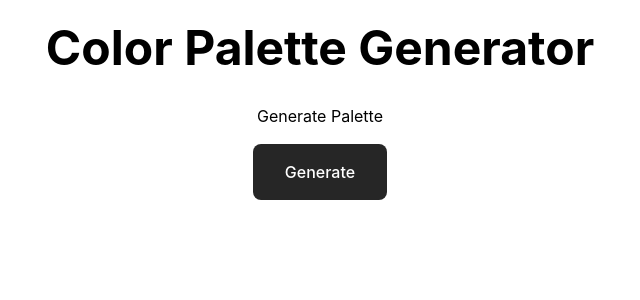
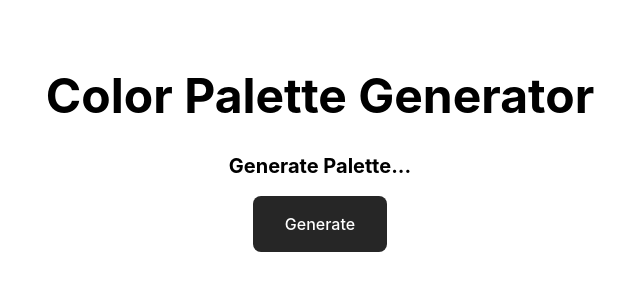
Before and after one commit to wilocdev/color-palette-generator, a React (Vite) app: page / in a window 1280 px wide. Shown: the top 300 px of the page, without its empty margins (320-960 px from the left). Built offline with nearby package versions, Linux system fonts and the light colour scheme; no server answers.

Commit message:
Change to the App component: the hero section was moved and is now displayed.

```diff
--- a/src/App.tsx
+++ b/src/App.tsx
@@ -1,4 +1,4 @@
-import { ReloadIcon } from './components/icons/Reload'
+import { Hero } from './components/Hero'
 import { usePaletteGenerator } from './hooks/usePaletteGenerator'
 
 function App() {
@@ -6,44 +6,7 @@ function App() {
 
   return (
     <div style={paletteStyles}>
-      <h1 className="text-5xl font-bold text-center mt-6">
-        Color Palette Generator
-      </h1>
-      <div className="flex flex-col gap-4 items-center mt-8">
-        <div>
-          {!palette ? (
-            <p>Generate Palette</p>
-          ) : (
-            <div className="flex items-center justify-center gap-4">
-              <button className="py-4 w-30 rounded-lg bg-background text-accent">
-                {palette[0]}
-              </button>
-              <button className="py-4 w-30 rounded-lg bg-accent">
-                {palette[1]}
-              </button>
-              <button className="py-4 w-30 rounded-lg bg-primary">
-                {palette[2]}
-              </button>
-              <button className="py-4 w-30 rounded-lg bg-secondary">
-                {palette[3]}
-              </button>
-            </div>
-          )}
-        </div>
-        <button
-          onClick={generate}
-          disabled={loading}
-          className="bg-neutral-800 text-white rounded-lg py-4 px-8 font-medium cursor-pointer transition-all hover:bg-neutral-700"
-        >
-          {loading ? (
-            <div id="animationReload">
-              <ReloadIcon />
-            </div>
-          ) : (
-            'Generate'
-          )}
-        </button>
-      </div>
+      <Hero palette={palette} loading={loading} generate={generate} />
     </div>
   )
 }
```
